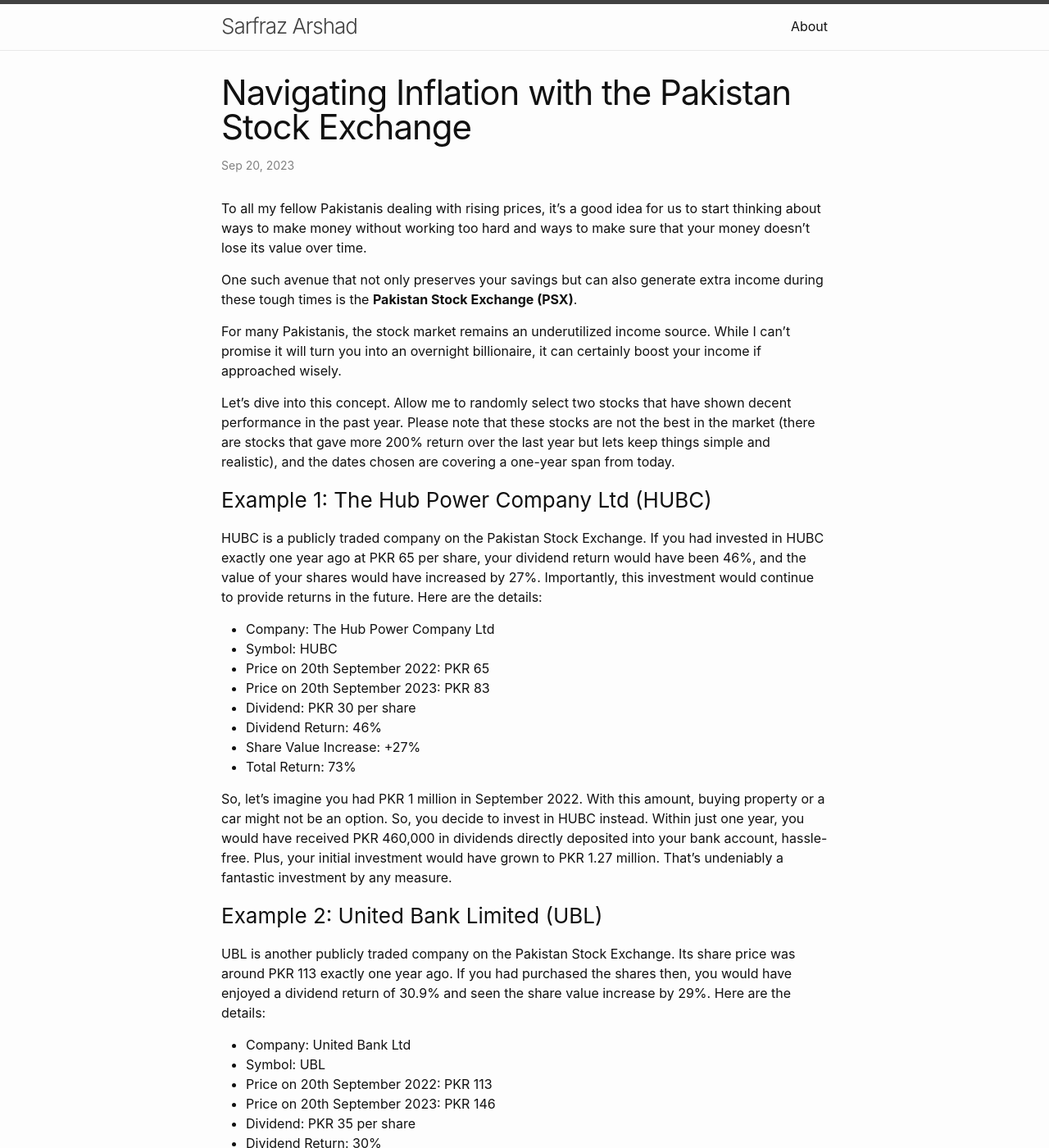
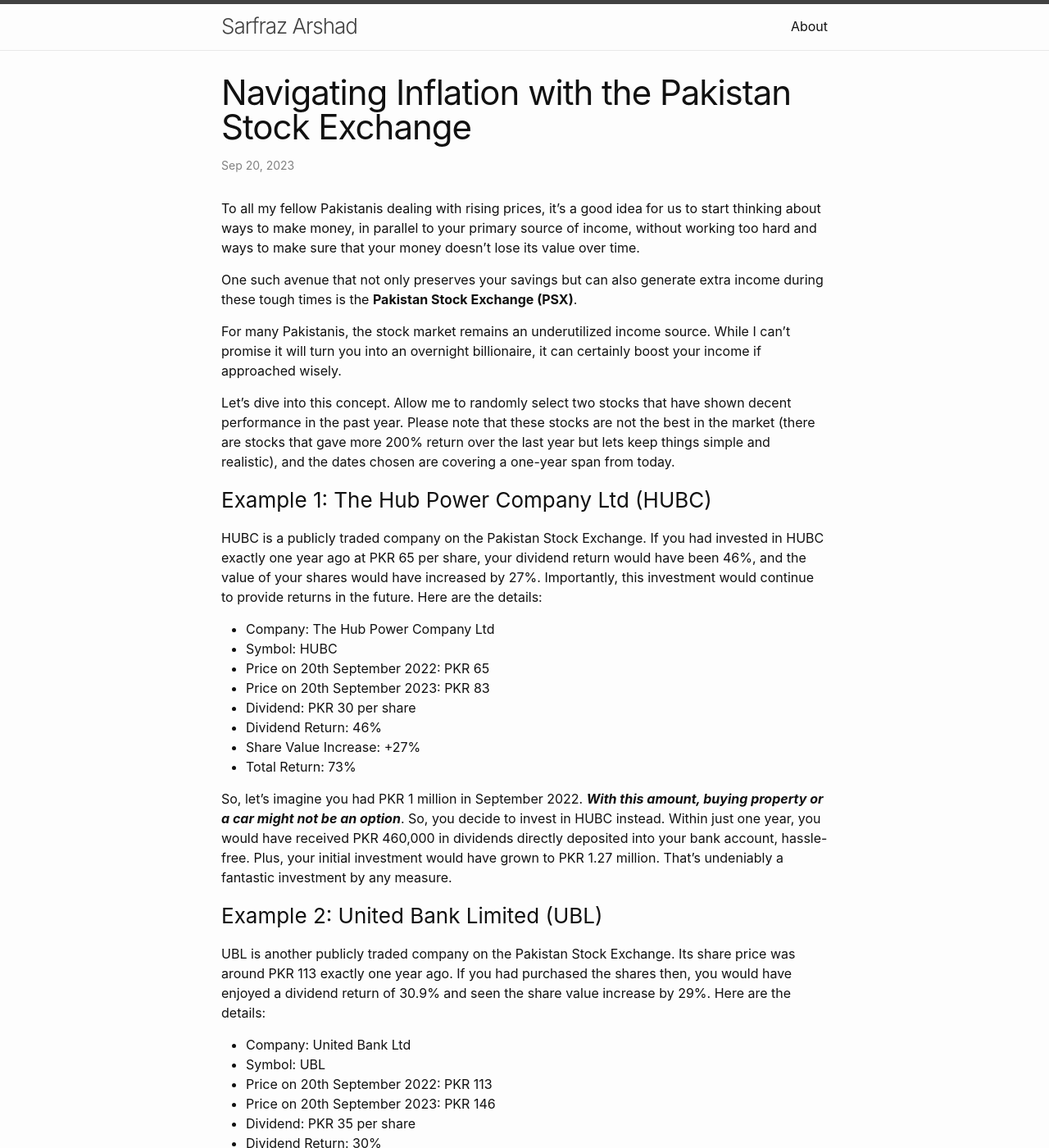
Before and after one commit to data-augur/data-augur.github.io, a Jekyll site: the page built from _posts/2023-09-20-welcome-to-my-blog.markdown, in a window 1280 px wide and 1400 px high. Shown: the whole window at 82% size. Built offline with Jekyll 4.4.1, drawn with Linux system fonts in a browser that asks for light colours; some of the changed text lies outside the part shown.

Commit message:
minor updates

```diff
--- a/_posts/2023-09-20-welcome-to-my-blog.markdown
+++ b/_posts/2023-09-20-welcome-to-my-blog.markdown
@@ -4,7 +4,7 @@ title:  "Navigating Inflation with the Pakistan Stock Exchange"
 date:   2023-09-20 13:48:09 +0500
 categories: Stock Investments, Pakistan Stock Exchange, Value Investing
 ---
-To all my fellow Pakistanis dealing with rising prices, it's a good idea for us to start thinking about ways to make money without working too hard and ways to make sure that your money doesn't lose its value over time.
+To all my fellow Pakistanis dealing with rising prices, it's a good idea for us to start thinking about ways to make money, in parallel to your primary source of income, without working too hard and ways to make sure that your money doesn't lose its value over time.
 
 One such avenue that not only preserves your savings but can also generate extra income during these tough times is the **Pakistan Stock Exchange (PSX)**.
 
@@ -25,7 +25,7 @@ HUBC is a publicly traded company on the Pakistan Stock Exchange. If you had inv
 * Share Value Increase: +27%
 * Total Return: 73%
 
-So, let's imagine you had PKR 1 million in September 2022. With this amount, buying property or a car might not be an option. So, you decide to invest in HUBC instead. Within just one year, you would have received PKR 460,000 in dividends directly deposited into your bank account, hassle-free. Plus, your initial investment would have grown to PKR 1.27 million. That's undeniably a fantastic investment by any measure.
+So, let's imagine you had PKR 1 million in September 2022. ***With this amount, buying property or a car might not be an option***. So, you decide to invest in HUBC instead. Within just one year, you would have received PKR 460,000 in dividends directly deposited into your bank account, hassle-free. Plus, your initial investment would have grown to PKR 1.27 million. That's undeniably a fantastic investment by any measure.
 
 ### Example 2: United Bank Limited (UBL)
 
@@ -45,3 +45,5 @@ It's essential to know that not every company does well. Some actually do really
 Selecting stocks to invest in the stock market is a skill, and in future posts, I'll share the strategies that have proven effective for me.
 
 Stay tuned as I provide you with strategies and essential knowledge to make informed decisions.
+
+I would to emphesise that the strategies that i will share with you is for long term investors who want steady return on their investments. This is not for people who want to be overnight billionare people who want to gamble in the stock market.
```
